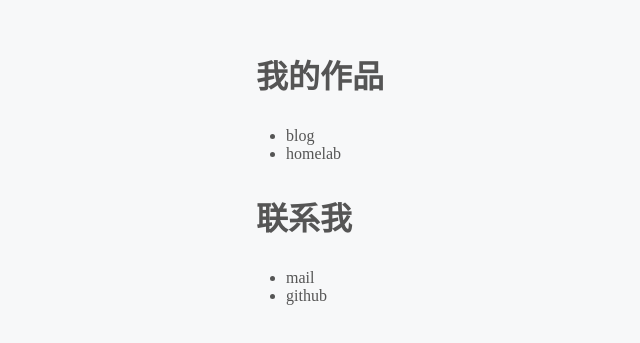
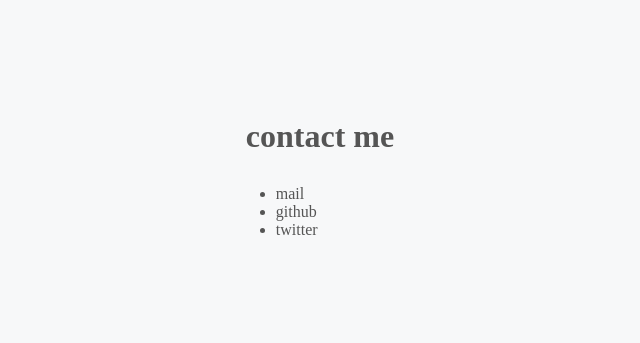
Before and after one commit to zouzonghua/zouzonghua.github.io, a plain HTML site: page index.html in a window 1280 px wide. Shown: the part 207-550 px from the top of the page, without its empty margins (320-960 px from the left). Drawn offline with Linux system fonts and the light colour scheme.

Commit message:
Update index.html

```diff
--- a/index.html
+++ b/index.html
@@ -69,15 +69,11 @@
   </head>
   <body>
     <div>
-      <h1>我的作品</h1>
-      <ul>
-        <li><a href="https://zouzonghua.github.io/blog/">blog</a></li>
-        <li><a href="https://zouzonghua.github.io/homelab-dashboard/">homelab</a></li>
-      </ul>
-      <h1>联系我</h1>
+      <h1>contact me</h1>
       <ul>
         <li><a href="mailto:zouzonghua.cn@gmail.com">mail</a></li>
         <li><a href="https://github.com/zouzonghua">github</a></li>
+        <li><a href="https://twitter.com/zouzonghuacn">twitter</a></li>
       </ul>
     </div>
   </body>
```
